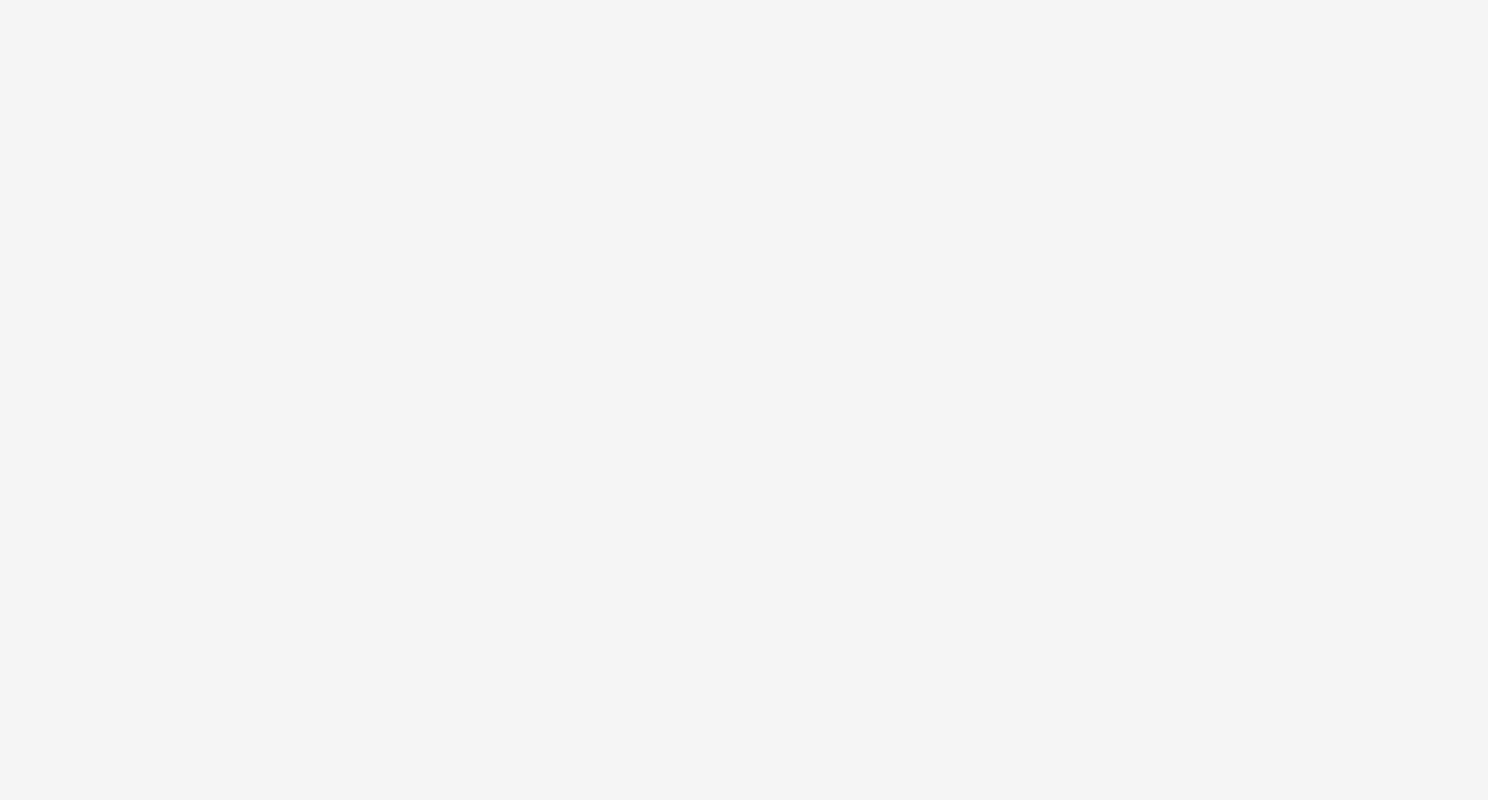
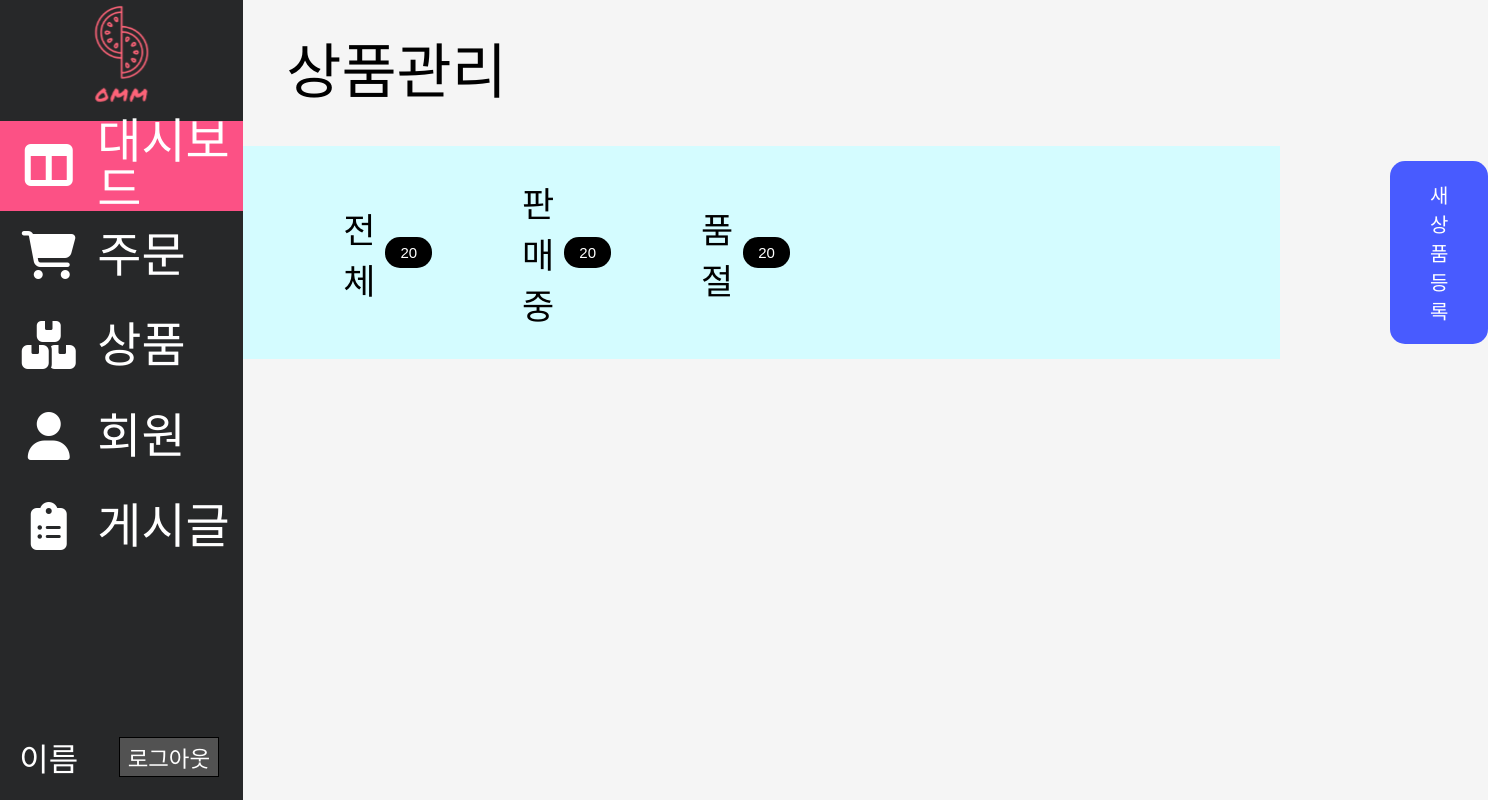
Before and after one commit to Ukdam/OMM_admin, a React (Create React App) app: page /product in a window 1280 px wide. Before the commit this address had no page. Shown: the whole page, 1488 px wide, since content can reach past the window. Built offline with nearby package versions, Linux system fonts and the light colour scheme; a web font is replaced by a local one.

Commit message:
/product 페이지 반쯤 만듦

```diff
--- a/src/App.js
+++ b/src/App.js
@@ -9,6 +9,7 @@ import Admin_UserPage from "./pages/Admin_UserPage";
 import Admin_ReviewPage from "./pages/Admin_ReviewPage";
 import { UserContextProvider } from "./contexts/Admin_UserContext";
 import { MenuContextProvider } from "./contexts/Admin_MenuContext";
+import Admin_ProductPage from "./pages/Admin_ProductPage";
 
 function App() {
   return (
@@ -22,6 +23,7 @@ function App() {
               <Route path="order" element={<Admin_OrderPage />} />
               <Route path="user" element={<Admin_UserPage />} />
               <Route path="review" element={<Admin_ReviewPage />} />
+              <Route path="product" element={<Admin_ProductPage />} />
             </Route>
           </Routes>
         </MenuContextProvider>
--- /dev/null
+++ b/src/css/Admin_ProductPage.css
@@ -0,0 +1,51 @@
+.Product_Page {
+    font-size: 60px;
+    text-align: left;
+    margin: 43px;
+}
+
+.P_Btn_Container {
+    display: flex;
+    background-color: #d4fcff;
+}
+
+.P_Btn_Css {
+    width: auto;
+    height: auto;
+    display: flex;
+    flex-direction: row;
+    align-items: center;
+    font-size: 35px;
+    border: 0;
+    background-color: transparent;
+    margin: 30px 40px 30px 40px;
+    cursor: pointer
+}
+
+.Inner_Btn_box {
+    margin-top: 5px;
+    font-size: 15px;
+    text-align: center;
+    flex-grow: 1;
+    background-color: black;
+    color: white;
+    border-radius: 15px;
+    padding: 7px 15px 7px 15px;
+    margin: 0px 10px 0px 10px;
+}
+
+.P_Btn_Css:nth-child(1) {
+    margin-left: 100px;
+}
+
+.New_Product {
+    margin: 15px;
+    background-color: #485BFF;
+    border: 0;
+    color: white;
+    border-radius: 15px;
+    font-size: 20px;
+    margin-left: 550px;
+    padding: 15px 40px 15px 40px;
+    cursor: pointer
+}
--- /dev/null
+++ b/src/pages/Admin_ProductPage.js
@@ -0,0 +1,24 @@
+import "../css/Admin_ProductPage.css";
+
+
+export default function Admin_ProductPage() {
+    return (
+        <>
+            <main className="main_outlet font_01">
+                <div className="Product_Page">상품관리</div>
+                <div className="P_Btn_Container">
+                    <button className="P_Btn_Css">전체
+                        <span className="Inner_Btn_box">20</span>
+                    </button>
+                    <button className="P_Btn_Css">판매중
+                        <span className="Inner_Btn_box">20</span>
+                    </button>
+                    <button className="P_Btn_Css">품절
+                        <span className="Inner_Btn_box">20</span>
+                    </button>
+                    <button className="New_Product">새 상품 등록</button>
+                </div>
+            </main>
+        </>
+    );
+}
```
